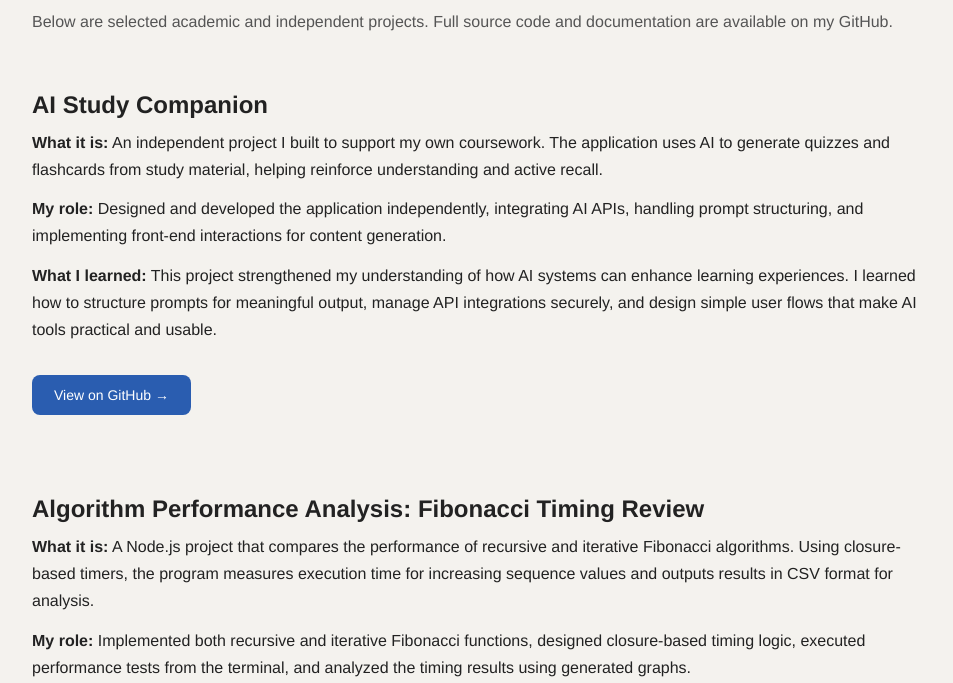
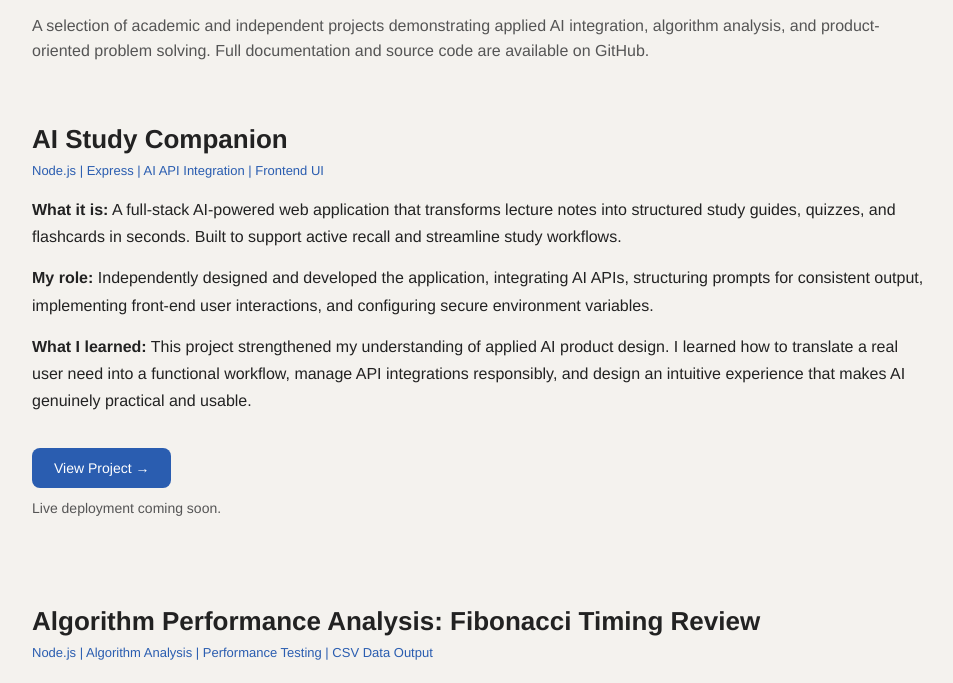
Before and after one commit to Afia1309/Afia1309.github.io, a plain HTML site: page work.html in a window 1280 px wide. Shown: the part 252-935 px from the top of the page, without its empty margins (158-1111 px from the left). Drawn offline with Linux system fonts and the light colour scheme.

Commit message:
Update work.html

```diff
--- a/work.html
+++ b/work.html
@@ -27,19 +27,26 @@
     .intro {
       color: #555;
       margin-bottom: 60px;
+      line-height: 1.6;
     }
 
     .project {
-      margin-bottom: 80px;
+      margin-bottom: 90px;
     }
 
     .project h2 {
-      font-size: 24px;
-      margin-bottom: 10px;
+      font-size: 26px;
+      margin-bottom: 8px;
+    }
+
+    .stack {
+      font-size: 13px;
+      color: #2a5db0;
+      margin-bottom: 18px;
     }
 
     .project-section {
-      margin-bottom: 12px;
+      margin-bottom: 14px;
       line-height: 1.7;
     }
 
@@ -62,6 +69,17 @@
       opacity: 0.85;
     }
 
+    .sub-link {
+      margin-top: 12px;
+      font-size: 14px;
+      color: #555;
+    }
+
+    .sub-link a {
+      color: #2a5db0;
+      text-decoration: none;
+    }
+
     .back {
       display: inline-block;
       margin-bottom: 40px;
@@ -69,6 +87,7 @@
       color: #2a5db0;
       font-size: 14px;
     }
+
   </style>
 </head>
 
@@ -79,54 +98,64 @@
 
     <h1>Selected Works</h1>
     <p class="intro">
-      Below are selected academic and independent projects. Full source code and documentation are available on my GitHub.
+      A selection of academic and independent projects demonstrating applied AI integration, algorithm analysis, and product-oriented problem solving. Full documentation and source code are available on GitHub.
     </p>
 
-    <!-- Project 1 -->
+    <!-- AI Study Companion -->
     <div class="project">
       <h2>AI Study Companion</h2>
+      <div class="stack">
+        Node.js | Express | AI API Integration | Frontend UI
+      </div>
 
       <div class="project-section">
         <span class="label">What it is:</span>
-        An independent project I built to support my own coursework. The application uses AI to generate quizzes and flashcards from study material, helping reinforce understanding and active recall.
+        A full-stack AI-powered web application that transforms lecture notes into structured study guides, quizzes, and flashcards in seconds. Built to support active recall and streamline study workflows.
       </div>
 
       <div class="project-section">
         <span class="label">My role:</span>
-        Designed and developed the application independently, integrating AI APIs, handling prompt structuring, and implementing front-end interactions for content generation.
+        Independently designed and developed the application, integrating AI APIs, structuring prompts for consistent output, implementing front-end user interactions, and configuring secure environment variables.
       </div>
 
       <div class="project-section">
         <span class="label">What I learned:</span>
-        This project strengthened my understanding of how AI systems can enhance learning experiences. I learned how to structure prompts for meaningful output, manage API integrations securely, and design simple user flows that make AI tools practical and usable.
+        This project strengthened my understanding of applied AI product design. I learned how to translate a real user need into a functional workflow, manage API integrations responsibly, and design an intuitive experience that makes AI genuinely practical and usable.
       </div>
 
-      <a href="https://github.com/Afia1309" target="_blank" class="github-link">
-        View on GitHub →
+      <a href="https://github.com/Afia1309/ai-study-companion" target="_blank" class="github-link">
+        View Project →
       </a>
+
+      <div class="sub-link">
+        Live deployment coming soon.
+      </div>
     </div>
 
-    <!-- Project 2 -->
+    <!-- Fibonacci Performance Analysis -->
     <div class="project">
       <h2>Algorithm Performance Analysis: Fibonacci Timing Review</h2>
+      <div class="stack">
+        Node.js | Algorithm Analysis | Performance Testing | CSV Data Output
+      </div>
 
       <div class="project-section">
         <span class="label">What it is:</span>
-        A Node.js project that compares the performance of recursive and iterative Fibonacci algorithms. Using closure-based timers, the program measures execution time for increasing sequence values and outputs results in CSV format for analysis.
+        A Node.js performance analysis project comparing recursive and iterative Fibonacci implementations. Closure-based timers measure execution time across increasing inputs, with results exported in CSV format for analysis and visualization.
       </div>
 
       <div class="project-section">
         <span class="label">My role:</span>
-        Implemented both recursive and iterative Fibonacci functions, designed closure-based timing logic, executed performance tests from the terminal, and analyzed the timing results using generated graphs.
+        Implemented both recursive and iterative algorithms, designed closure-based timing logic, executed performance tests through the terminal, and analyzed runtime behavior using generated graphs.
       </div>
 
       <div class="project-section">
         <span class="label">What I learned:</span>
-        This project demonstrated how implementation choices directly impact performance. While both algorithms solve the same problem, the recursive approach scales poorly compared to the iterative version. I gained deeper insight into algorithm efficiency, time complexity, and clean function design using closures.
+        This project reinforced how algorithm design directly affects scalability and efficiency. Although both implementations solve the same problem, the recursive approach becomes computationally expensive as input grows, while the iterative method remains efficient. I gained deeper insight into time complexity, performance tradeoffs, and clean function design.
       </div>
 
       <a href="https://github.com/Afia1309" target="_blank" class="github-link">
-        View on GitHub →
+        View Repository →
       </a>
     </div>
 
```
